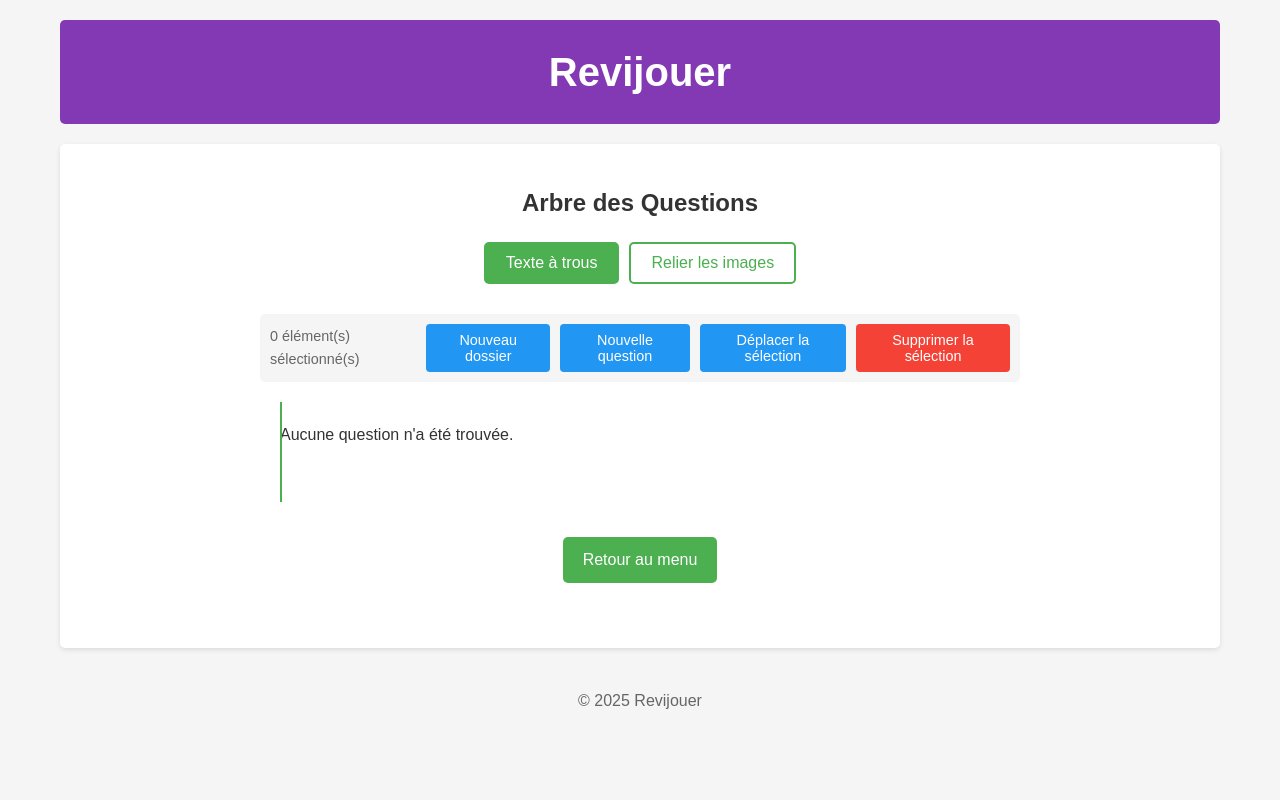
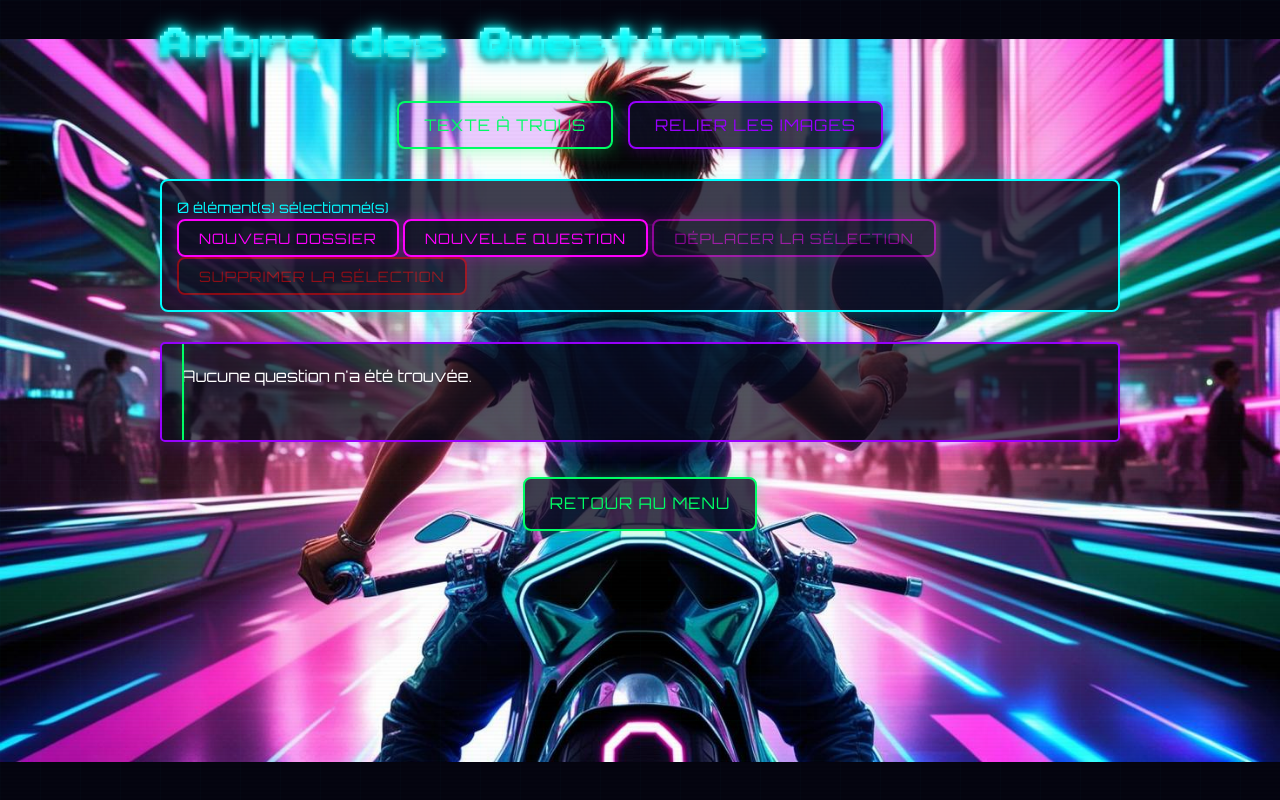
Before and after one commit to AlexMyddleware/svt-reproduction-animaux, a Flask app: page /game/questions_tree in a window 1280 px wide. Run offline with Flask 3, Linux system fonts and the light colour scheme.

Commit message:
question tree styling

```diff
--- a/src/svt_app/templates/questions_tree.html
+++ b/src/svt_app/templates/questions_tree.html
@@ -2,53 +2,62 @@
 
 {% block title %}Arbre des Questions - Révijouer{% endblock %}
 
+{% block show_header %}{% endblock %}
+
+{% block show_footer %}{% endblock %}
+
 {% block extra_css %}
+<link rel="stylesheet" href="{{ url_for('static', filename='css/retro_disco.css') }}">
 <style>
+    /* Reset overflow settings */
+    html, body {
+        height: 100%;
+        overflow-y: auto;
+        overflow-x: hidden;
+    }
+
+    /* Hide the base template header completely */
+    header {
+        display: none;
+    }
+
+    /* Container styles */
+    .container {
+        min-height: 100%;
+        overflow-y: auto;
+        position: relative;
+    }
+
     .tree-container {
-        max-width: 800px;
+        max-width: 1000px;
         margin: 0 auto;
         padding: 20px;
+        position: relative;
+        z-index: 1;
     }
 
-    .tree-title {
-        text-align: center;
-        margin-bottom: 20px;
+    /* Background and scanlines */
+    .scanlines {
+        position: fixed;
+        top: 0;
+        left: 0;
+        width: 100%;
+        height: 100%;
+        pointer-events: none;
+        z-index: 999;
     }
 
-    .game-type-selector {
-        display: flex;
-        justify-content: center;
+    /* Tree structure */
+    .tree {
+        background: rgba(10, 10, 26, 0.7);
+        border-radius: 10px;
+        border: 2px solid var(--neon-purple);
+        box-shadow: 0 0 20px rgba(153, 0, 255, 0.3);
+        padding: 20px 20px 20px 60px;
+        position: relative;
         margin-bottom: 30px;
-        gap: 10px;
     }
 
-    .game-type-button {
-        padding: 10px 20px;
-        border: 2px solid #4CAF50;
-        background: white;
-        color: #4CAF50;
-        border-radius: 5px;
-        cursor: pointer;
-        font-size: 1rem;
-        transition: all 0.3s;
-    }
-
-    .game-type-button.active {
-        background: #4CAF50;
-        color: white;
-    }
-
-    .game-type-button:hover {
-        background: #4CAF50;
-        color: white;
-    }
-
-    .tree {
-        position: relative;
-        padding-left: 60px;
-    }
-
-    /* Vertical line */
     .tree::before {
         content: '';
         position: absolute;
@@ -56,346 +65,294 @@
         top: 0;
         bottom: 0;
         width: 2px;
-        background: #4CAF50;
+        background: var(--neon-green);
+        box-shadow: 0 0 10px rgba(0, 255, 102, 0.5);
+    }
+
+    .tree-title {
+        font-family: 'Press Start 2P', cursive;
+        font-size: 2rem;
+        color: transparent;
+        background: linear-gradient(180deg,
+            #ffffff 0%,
+            #c0c0c0 40%,
+            #8a8a8a 50%,
+            #c0c0c0 60%,
+            #ffffff 100%);
+        -webkit-background-clip: text;
+        background-clip: text;
+        filter: drop-shadow(0 0 5px rgba(0, 255, 255, 0.5));
+        text-shadow:
+            0 0 5px rgba(0, 255, 255, var(--glow-intensity)),
+            0 0 10px rgba(0, 255, 255, var(--glow-intensity)),
+            0 5px 5px rgba(0, 0, 0, 0.5);
+        animation: chromePulse 5s infinite alternate;
+        margin-bottom: 30px;
+    }
+
+    .game-type-selector {
+        display: flex;
+        justify-content: center;
+        margin-bottom: 30px;
+        gap: 15px;
+    }
+
+    .game-type-button {
+        font-family: 'Orbitron', sans-serif;
+        padding: 12px 25px;
+        border: 2px solid var(--neon-purple);
+        background: rgba(15, 15, 35, 0.8);
+        color: var(--neon-purple);
+        border-radius: 8px;
+        cursor: pointer;
+        font-size: 1rem;
+        transition: all 0.3s;
+        text-transform: uppercase;
+        letter-spacing: 1px;
+        box-shadow: 0 0 15px rgba(153, 0, 255, 0.3);
+    }
+
+    .game-type-button:hover {
+        box-shadow: 0 0 25px rgba(153, 0, 255, 0.5);
+        transform: scale(1.05);
+    }
+
+    .game-type-button.active {
+        background: rgba(153, 0, 255, 0.2);
+        color: var(--neon-green);
+        border-color: var(--neon-green);
+        box-shadow: 0 0 20px rgba(0, 255, 102, 0.4);
+    }
+
+    .tree-toolbar {
+        background: rgba(15, 15, 35, 0.8);
+        border: 2px solid var(--neon-blue);
+        border-radius: 8px;
+        padding: 15px;
+        margin-bottom: 30px;
+        box-shadow: 0 0 15px rgba(0, 255, 255, 0.2);
+        font-family: 'Orbitron', sans-serif;
+    }
+
+    .selection-info {
+        color: var(--neon-blue);
+        font-size: 0.9rem;
+    }
+
+    .toolbar-button {
+        font-family: 'Orbitron', sans-serif;
+        padding: 8px 20px;
+        border: 2px solid var(--neon-pink);
+        background: rgba(15, 15, 35, 0.8);
+        color: var(--neon-pink);
+        border-radius: 8px;
+        cursor: pointer;
+        font-size: 0.9rem;
+        transition: all 0.3s;
+        text-transform: uppercase;
+        letter-spacing: 1px;
+        box-shadow: 0 0 15px rgba(255, 0, 255, 0.3);
+    }
+
+    .toolbar-button:hover:not(:disabled) {
+        box-shadow: 0 0 25px rgba(255, 0, 255, 0.5);
+        transform: scale(1.05);
+    }
+
+    .toolbar-button:disabled {
+        opacity: 0.5;
+        cursor: not-allowed;
+    }
+
+    .toolbar-button.danger {
+        border-color: var(--neon-red, #ff0000);
+        color: var(--neon-red, #ff0000);
     }
 
     .folder-node {
-        position: relative;
-        margin: 20px 0;
-        padding: 15px;
-        background: #fff;
-        border-radius: 5px;
-        box-shadow: 0 2px 5px rgba(0, 0, 0, 0.1);
-        transition: transform 0.3s, box-shadow 0.3s;
-    }
-
-    .folder-node::before {
-        content: '';
-        position: absolute;
-        left: -20px;
-        top: 50%;
-        width: 20px;
-        height: 2px;
-        background: #2196F3;
-    }
-
-    .folder-node::after {
-        content: '';
-        position: absolute;
-        left: -26px;
-        top: 50%;
-        width: 12px;
-        height: 12px;
-        background: #2196F3;
-        border-radius: 50%;
-        transform: translateY(-50%);
+        background: rgba(15, 15, 35, 0.8);
+        border: 2px solid var(--neon-blue);
+        border-radius: 8px;
+        margin: 15px 0;
+        box-shadow: 0 0 15px rgba(0, 255, 255, 0.2);
     }
 
     .folder-name {
-        font-weight: bold;
-        color: #2196F3;
-        margin-bottom: 10px;
-        display: flex;
-        align-items: center;
-        gap: 10px;
-        cursor: pointer;
+        font-family: 'Orbitron', sans-serif;
+        color: var(--neon-blue);
+        padding: 10px 15px;
     }
 
-    .folder-name::before {
-        content: '▼';
-        font-size: 0.8em;
-        transition: transform 0.3s;
+    .folder-icon {
+        color: var(--neon-blue);
+        text-shadow: 0 0 10px rgba(0, 255, 255, 0.5);
     }
 
-    .folder-name.collapsed::before {
-        transform: rotate(-90deg);
-    }
-
-    .folder-content {
-        padding-left: 20px;
-        margin-top: 10px;
-        transition: height 0.3s, opacity 0.3s;
-    }
-
-    .folder-content.collapsed {
-        display: none;
+    .folder-select-all {
+        color: var(--neon-pink);
+        text-shadow: 0 0 5px rgba(255, 0, 255, 0.5);
     }
 
     .question-node {
-        position: relative;
-        margin: 20px 0;
+        background: rgba(15, 15, 35, 0.8);
+        border: 2px solid var(--neon-pink);
+        border-radius: 8px;
+        margin: 15px 0;
         padding: 15px;
-        background: #fff;
-        border-radius: 5px;
-        box-shadow: 0 2px 5px rgba(0, 0, 0, 0.1);
-        transition: transform 0.3s, box-shadow 0.3s;
-    }
-
-    .question-node.completed {
-        background: #f1f8e9;
-        border-left: 4px solid #4CAF50;
-    }
-
-    /* Horizontal line to node */
-    .question-node::before {
-        content: '';
-        position: absolute;
-        left: -20px;
-        top: 50%;
-        width: 20px;
-        height: 2px;
-        background: #4CAF50;
-    }
-
-    /* Node circle */
-    .question-node::after {
-        content: '';
-        position: absolute;
-        left: -26px;
-        top: 50%;
-        width: 12px;
-        height: 12px;
-        background: #4CAF50;
-        border-radius: 50%;
-        transform: translateY(-50%);
+        box-shadow: 0 0 15px rgba(255, 0, 255, 0.3);
+        font-family: 'Orbitron', sans-serif;
+        transition: all 0.3s;
     }
 
     .question-node:hover {
         transform: translateX(5px);
-        box-shadow: 0 4px 8px rgba(0, 0, 0, 0.2);
+        box-shadow: 0 0 25px rgba(255, 0, 255, 0.5);
+    }
+
+    .question-node.completed {
+        border-color: var(--neon-green);
+        box-shadow: 0 0 15px rgba(0, 255, 102, 0.3);
     }
 
     .question-id {
-        font-weight: bold;
-        color: #4CAF50;
-        margin-bottom: 5px;
-        display: flex;
-        align-items: center;
-        gap: 10px;
+        color: var(--neon-pink);
+        font-size: 1.1rem;
+        margin-bottom: 10px;
     }
 
     .completion-badge {
-        font-size: 0.8em;
-        padding: 2px 8px;
-        border-radius: 10px;
-        background-color: #e8f5e9;
-        color: #4CAF50;
+        background: rgba(0, 255, 102, 0.2);
+        color: var(--neon-green);
+        border: 1px solid var(--neon-green);
+        box-shadow: 0 0 10px rgba(0, 255, 102, 0.3);
     }
 
     .question-text {
-        color: #333;
-        margin-bottom: 10px;
+        color: white;
+        margin-bottom: 15px;
     }
 
     .question-stats {
-        display: flex;
-        gap: 15px;
-        margin: 10px 0;
-        font-size: 0.9em;
-        color: #666;
-    }
-
-    .stat-item {
-        display: flex;
-        align-items: center;
-        gap: 5px;
+        margin: 15px 0;
     }
 
     .stat-correct {
-        color: #4CAF50;
+        color: var(--neon-green);
+        text-shadow: 0 0 5px rgba(0, 255, 102, 0.5);
     }
 
     .stat-wrong {
-        color: #f44336;
-    }
-
-    .stat-icon {
-        font-size: 1.1em;
-    }
-
-    .question-actions {
-        display: flex;
-        gap: 10px;
+        color: var(--neon-red, #ff0000);
+        text-shadow: 0 0 5px rgba(255, 0, 0, 0.5);
     }
 
     .action-button {
-        padding: 5px 10px;
-        border: none;
-        border-radius: 3px;
+        font-family: 'Orbitron', sans-serif;
+        padding: 8px 15px;
+        border: 2px solid var(--neon-purple);
+        background: rgba(15, 15, 35, 0.8);
+        color: var(--neon-purple);
+        border-radius: 8px;
         cursor: pointer;
-        font-size: 0.9rem;
-        text-decoration: none;
-        transition: background-color 0.3s;
+        font-size: 0.8rem;
+        transition: all 0.3s;
+        text-transform: uppercase;
+        letter-spacing: 1px;
+        box-shadow: 0 0 10px rgba(153, 0, 255, 0.3);
     }
 
-    .complete-button {
-        background-color: #4CAF50;
-        color: white;
+    .action-button:hover {
+        box-shadow: 0 0 20px rgba(153, 0, 255, 0.5);
+        transform: scale(1.05);
     }
 
-    .complete-button:hover {
-        background-color: #45a049;
-    }
-
-    .complete-button.completed {
-        background-color: #ff9800;
-    }
-
-    .complete-button.completed:hover {
-        background-color: #f57c00;
-    }
-
-    .delete-button {
-        background-color: #f44336;
-        color: white;
-    }
-
-    .delete-button:hover {
-        background-color: #d32f2f;
+    .action-button.delete-button {
+        border-color: var(--neon-red, #ff0000);
+        color: var(--neon-red, #ff0000);
     }
 
     .navigation {
+        margin-top: 30px;
         text-align: center;
-        margin-top: 30px;
     }
 
     .nav-button {
+        font-family: 'Orbitron', sans-serif;
+        padding: 12px 25px;
+        border: 2px solid var(--neon-green);
+        background: rgba(15, 15, 35, 0.8);
+        color: var(--neon-green);
+        border-radius: 8px;
+        cursor: pointer;
+        font-size: 1rem;
+        transition: all 0.3s;
+        text-transform: uppercase;
+        letter-spacing: 1px;
+        box-shadow: 0 0 15px rgba(0, 255, 102, 0.3);
+        text-decoration: none;
         display: inline-block;
-        padding: 10px 20px;
-        background-color: #4CAF50;
-        color: white;
-        text-decoration: none;
-        border-radius: 5px;
-        transition: background-color 0.3s;
     }
 
     .nav-button:hover {
-        background-color: #45a049;
-    }
-
-    .folder-actions {
-        display: flex;
-        gap: 10px;
-        margin-left: auto;
-    }
-
-    .folder-name {
-        display: flex;
-        align-items: center;
-        justify-content: space-between;
-        width: 100%;
-        padding: 5px 10px;
-    }
-
-    .folder-header {
-        display: flex;
-        align-items: center;
-        gap: 10px;
-    }
-
-    .folder-title {
-        display: flex;
-        align-items: center;
-        gap: 5px;
-    }
-
-    .folder-icon {
-        color: #2196F3;
-        font-size: 1.2em;
-    }
-
-    .tree-toolbar {
-        display: flex;
-        justify-content: space-between;
-        align-items: center;
-        margin-bottom: 20px;
-        padding: 10px;
-        background: #f5f5f5;
-        border-radius: 5px;
-    }
-
-    .toolbar-actions {
-        display: flex;
-        gap: 10px;
-    }
-
-    .toolbar-button {
-        padding: 8px 15px;
-        border: none;
-        border-radius: 4px;
-        cursor: pointer;
-        font-size: 0.9rem;
-        background-color: #2196F3;
-        color: white;
-        transition: background-color 0.3s;
-    }
-
-    .toolbar-button:hover {
-        background-color: #1976D2;
-    }
-
-    .toolbar-button.danger {
-        background-color: #f44336;
-    }
-
-    .toolbar-button.danger:hover {
-        background-color: #d32f2f;
-    }
-
-    .selection-info {
-        font-size: 0.9rem;
-        color: #666;
+        box-shadow: 0 0 25px rgba(0, 255, 102, 0.5);
+        transform: scale(1.05);
     }
 
     .drop-target {
-        border: 2px dashed #2196F3;
-        background-color: rgba(33, 150, 243, 0.1);
-        transition: all 0.2s ease;
+        border-color: var(--neon-blue) !important;
+        box-shadow: 0 0 30px rgba(0, 255, 255, 0.5) !important;
     }
 
-    .folder-node.drop-target {
-        transform: scale(1.02);
-        box-shadow: 0 4px 10px rgba(0, 0, 0, 0.2);
+    /* Custom checkbox styling */
+    .select-checkbox {
+        appearance: none;
+        -webkit-appearance: none;
+        width: 20px;
+        height: 20px;
+        border: 2px solid var(--neon-purple);
+        background: rgba(15, 15, 35, 0.8);
+        border-radius: 4px;
+        cursor: pointer;
+        position: relative;
+        transition: all 0.3s;
     }
 
-    .folder-content.drop-target {
-        padding: 10px;
-        margin: 10px 0;
-        min-height: 60px;
-        border-radius: 5px;
+    .select-checkbox:checked {
+        background: rgba(153, 0, 255, 0.2);
+        border-color: var(--neon-green);
     }
 
-    .draggable {
-        cursor: grab;
+    .select-checkbox:checked::before {
+        content: '✓';
+        position: absolute;
+        color: var(--neon-green);
+        font-size: 14px;
+        top: 50%;
+        left: 50%;
+        transform: translate(-50%, -50%);
+        text-shadow: 0 0 5px rgba(0, 255, 102, 0.5);
     }
 
-    .draggable:active {
-        cursor: grabbing;
-    }
+    /* Responsive adjustments */
+    @media (max-width: 768px) {
+        .tree-container {
+            padding: 10px;
+        }
 
-    .draggable.dragging {
-        opacity: 0.5;
-        transform: scale(0.95);
-        cursor: grabbing;
-    }
+        .tree-title {
+            font-size: 1.5rem;
+        }
 
-    .selectable {
-        position: relative;
-    }
+        .game-type-button,
+        .toolbar-button,
+        .action-button {
+            padding: 8px 15px;
+            font-size: 0.8rem;
+        }
 
-    .select-checkbox {
-        position: absolute;
-        left: -45px;
-        top: 50%;
-        transform: translateY(-50%);
-        z-index: 2;
-    }
-
-    .folder-select-all {
-        margin-left: 10px;
-        font-size: 0.8em;
-        color: #2196F3;
-        cursor: pointer;
+        .question-node {
+            padding: 10px;
+        }
     }
 
     .root-drop-target {
@@ -403,11 +360,7 @@
         padding: 20px;
         border-radius: 5px;
         transition: all 0.2s ease;
-    }
-
-    .root-drop-target.drop-target {
-        background-color: rgba(33, 150, 243, 0.1);
-        border: 2px dashed #2196F3;
+        overflow: visible;
     }
 </style>
 {% endblock %}
@@ -514,6 +467,8 @@
         <a href="{{ url_for('index') }}" class="nav-button">Retour au menu</a>
     </div>
 </div>
+
+<div class="scanlines"></div>
 {% endblock %}
 
 {% block extra_js %}
```
